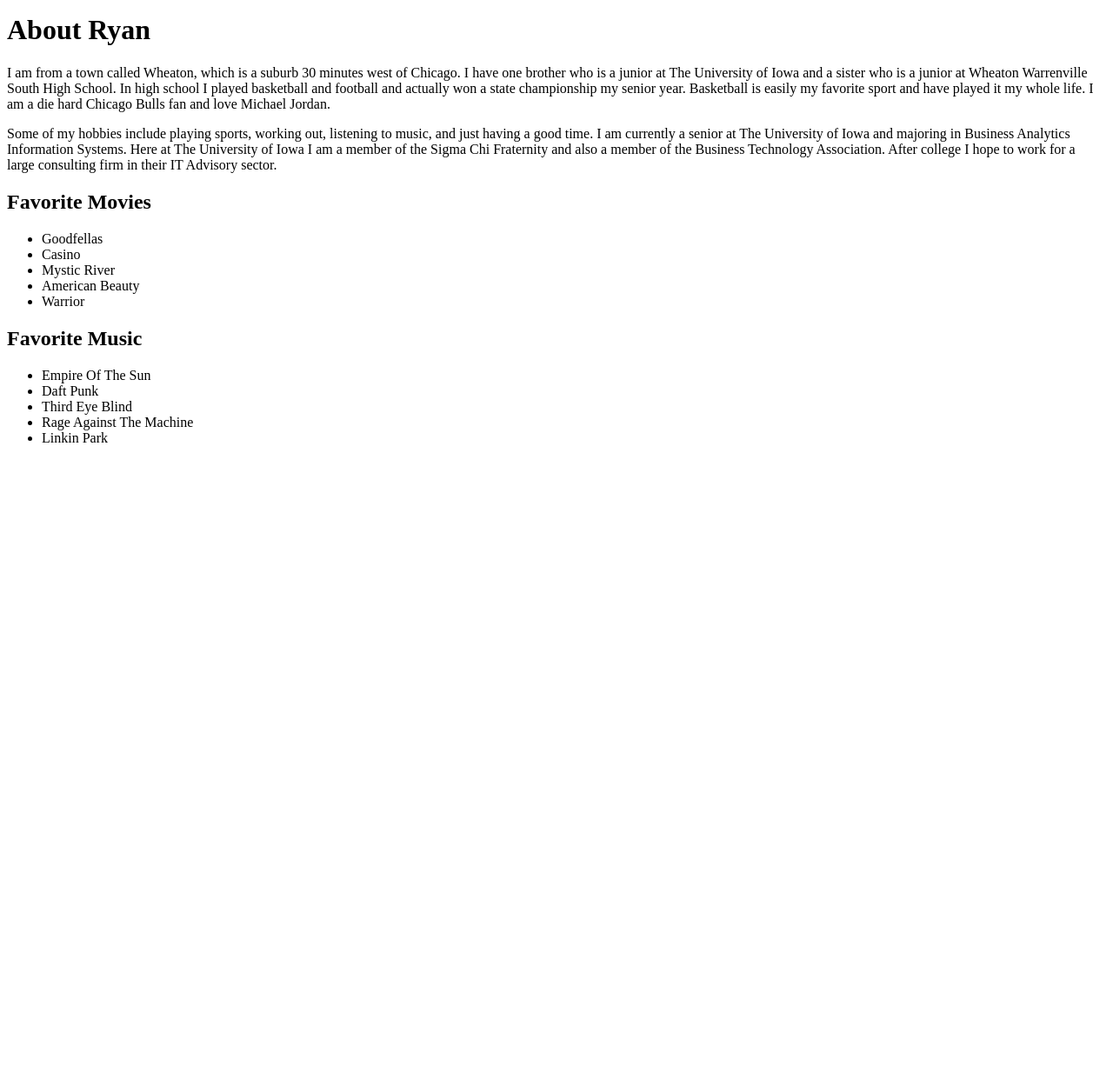
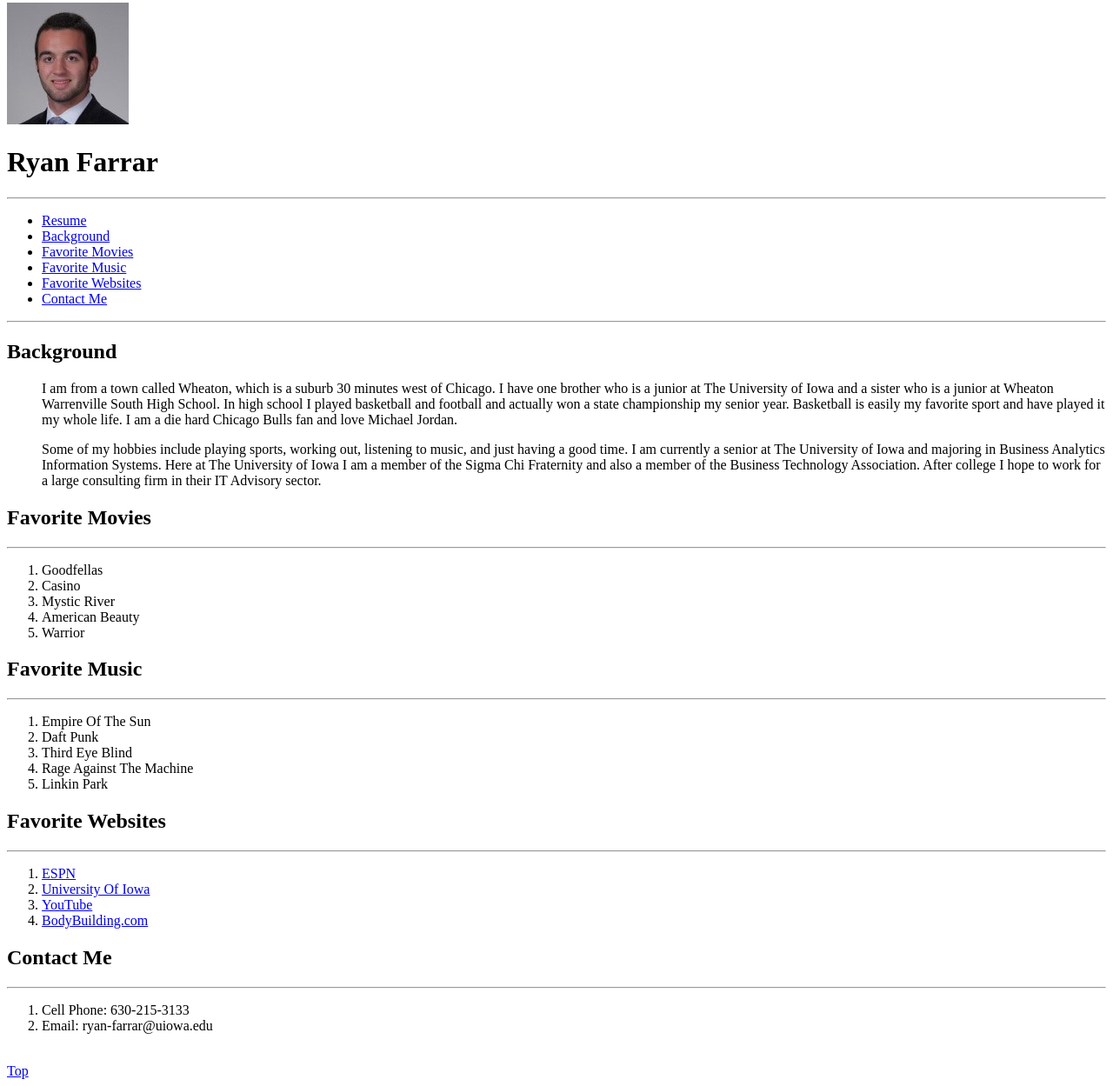
Before and after one commit to rfarrar23/HW2, a plain HTML site: page index.html in a window 1280 px wide. Shown: the part 5-1254 px from the top of the page at 87% size. Before the commit the page ends 800 px from the top, so only its background shows below. Drawn offline with Linux system fonts and the light colour scheme.

Commit message:
updated index.html, resume.html, and added pictures

```diff
--- a/index.html
+++ b/index.html
@@ -7,8 +7,26 @@
 
 <body>
 <div>
-	<h1> About Ryan</h1>
-	<p>
+
+<img src="./pictures/ryan2.jpg" alt="Ryan Farrar, Business Analytics Information Systems student" title="Ryan Farrar, Business Analytics Information Systems student"/>
+
+
+
+<h1><a id="top"></a> Ryan Farrar</h1>
+
+	<hr />
+	<ul>
+	<li> <a href="./resume.html"> Resume </a> </li>
+	<li> <a href="#background"> Background </a> </li>
+	<li> <a href="#movies"> Favorite Movies </a> </li>
+	<li> <a href="#music"> Favorite Music </a> </li>
+	<li> <a href="#links"> Favorite Websites </a> </li>
+	<li> <a href="#contact"> Contact Me </a> </li>
+	</ul>
+	<hr />
+
+	<h2><a id="background"><a/>Background</h2>
+	<ul>
 	I am from a town called Wheaton, which is a suburb 30 minutes west of Chicago. I have one brother who is a junior at The University of Iowa
 	and a sister who is a junior at Wheaton Warrenville South High School.
 	In high school I played basketball and football and actually won a state championship my senior year.
@@ -20,27 +38,55 @@
 	Here at The University of Iowa I am a member of the Sigma Chi Fraternity and also a member of the
 	Business Technology Association.
 	After college I hope to work for a large consulting firm in their IT Advisory sector.
+	</ul>
+
+
 
 	<p>
-	<h2> Favorite Movies </h2>
-	<ul>
+	<h2><a id="movies"></a>Favorite Movies</h2>
+	<hr />
+	<ol>
 	<li>Goodfellas</li>
 	<li>Casino</li>
 	<li>Mystic River</li>
 	<li>American Beauty</li>
 	<li>Warrior</li>
-	</ul>
+	</ol>
 
 
 	</p>
-	<h2> Favorite Music</h2>
-	<ul>
+	<h2><a id="music"></a>Favorite Music</h2>
+	<hr />
+	<ol>
 	<li>Empire Of The Sun</li>
 	<li>Daft Punk</li>
 	<li>Third Eye Blind</li>
 	<li>Rage Against The Machine</li>
 	<li>Linkin Park</li>
-	</ul>
+	</ol>
+
+
+	<h2><a id="links"></a>Favorite Websites</h2>
+	<hr />
+	<ol>
+	<li> <a href="http://espn.go.com/"> ESPN </a> </li>
+	<li> <a href="http://www.uiowa.edu/"> University Of Iowa </a> </li>
+	<li> <a href="http://www.youtube.com/"> YouTube </a> </li>
+	<li> <a href="http://www.bodybuilding.com/"> BodyBuilding.com </a> </li>
+	</ol>
+
+
+	<h2><a id="contact"></a>Contact Me</h2>
+	<hr />
+	<ol>
+	<li>Cell Phone: 630-215-3133</li>
+	<li>Email: ryan-farrar@uiowa.edu</li>
+	</ol>
+
+	<br />
+
+	<a href="#top"> Top <a/>
+
 
 </div>
 </body>
```
Also changed, not shown: resume.html (+1 -1 lines), pictures/ryan.jpg (added), pictures/ryan2.jpg (added).
